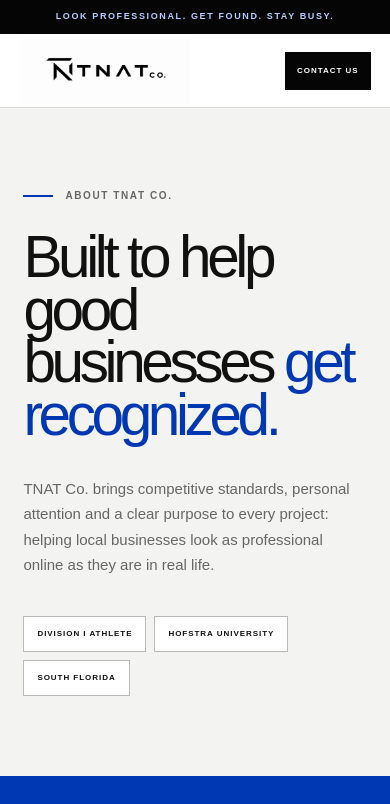
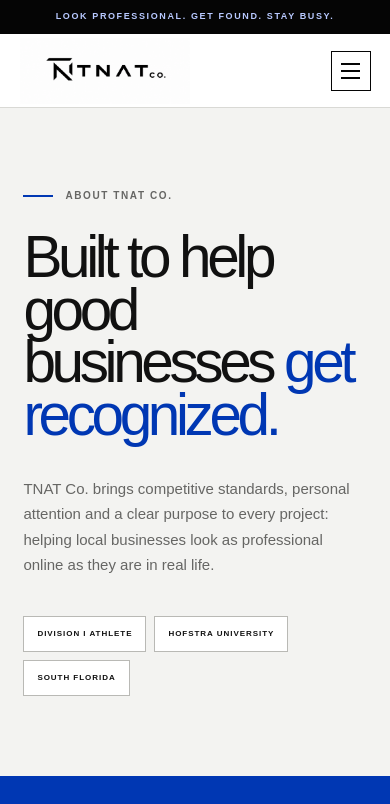
Before and after one commit to drinktnat/tnatco, a Next.js app: page /about in a window 390 px wide. Shown: the top 804 px of the page. Built offline with nearby package versions, Linux system fonts and the light colour scheme.

Commit message:
Add mobile navigation menu

```diff
--- a/app/about/page.tsx
+++ b/app/about/page.tsx
@@ -1,3 +1,5 @@
+import MobileNav from "../components/MobileNav";
+
 const inquiryHref =
   "/contact?service=Free%20homepage%20concept#request";
 
@@ -23,6 +25,7 @@ export default function AboutPage() {
           <a href="/contact">Contact</a>
         </nav>
         <a className="header-cta" href="/contact">Contact us</a>
+        <MobileNav />
       </header>
 
       <section className="about-hero">
--- /dev/null
+++ b/app/components/MobileNav.tsx
@@ -0,0 +1,71 @@
+"use client";
+
+import { useEffect, useState } from "react";
+
+const mobileLinks = [
+  ["Services", "/#services"],
+  ["Packages", "/#packages"],
+  ["Process", "/#process"],
+  ["Questions", "/#faq"],
+  ["About", "/about"],
+  ["Contact", "/contact"],
+];
+
+export default function MobileNav() {
+  const [open, setOpen] = useState(false);
+
+  useEffect(() => {
+    if (!open) return;
+
+    const closeOnEscape = (event: KeyboardEvent) => {
+      if (event.key === "Escape") setOpen(false);
+    };
+
+    document.addEventListener("keydown", closeOnEscape);
+    document.body.style.overflow = "hidden";
+
+    return () => {
+      document.removeEventListener("keydown", closeOnEscape);
+      document.body.style.overflow = "";
+    };
+  }, [open]);
+
+  return (
+    <div className={`mobile-nav${open ? " is-open" : ""}`}>
+      <button
+        className="mobile-menu-button"
+        type="button"
+        aria-label={open ? "Close navigation menu" : "Open navigation menu"}
+        aria-expanded={open}
+        aria-controls="mobile-navigation-panel"
+        onClick={() => setOpen((current) => !current)}
+      >
+        <span />
+        <span />
+        <span />
+      </button>
+
+      {open && (
+        <div className="mobile-menu-panel" id="mobile-navigation-panel">
+          <div className="mobile-menu-heading">
+            <span>TNAT CO. / MENU</span>
+            <strong>Where would you like to go?</strong>
+          </div>
+          <nav aria-label="Mobile navigation">
+            {mobileLinks.map(([label, href], index) => (
+              <a href={href} key={label} onClick={() => setOpen(false)}>
+                <span>{String(index + 1).padStart(2, "0")}</span>
+                <strong>{label}</strong>
+                <i aria-hidden="true">↗</i>
+              </a>
+            ))}
+          </nav>
+          <div className="mobile-menu-contact">
+            <a href="tel:+17724867605">Call or text: (772) 486-7605</a>
+            <a href="mailto:contact@tnatco.com">contact@tnatco.com</a>
+          </div>
+        </div>
+      )}
+    </div>
+  );
+}
--- a/app/contact/page.tsx
+++ b/app/contact/page.tsx
@@ -1,4 +1,5 @@
 import ServiceRequestForm from "./ServiceRequestForm";
+import MobileNav from "../components/MobileNav";
 
 const emailHref = "mailto:contact@tnatco.com";
 
@@ -24,6 +25,7 @@ export default function ContactPage() {
           <a href="/contact" aria-current="page">Contact</a>
         </nav>
         <a className="header-cta" href="tel:+17724867605">Call now</a>
+        <MobileNav />
       </header>
 
       <section className="contact-hero">
--- a/app/globals.css
+++ b/app/globals.css
@@ -30,6 +30,24 @@ nav a { padding: 12px 0 10px; border-bottom: 1px solid transparent; }
 nav a:hover { border-color: var(--black); }
 nav a[aria-current="page"] { border-color: var(--blue); }
 .header-cta { justify-self: end; min-height: 42px; padding: 0 18px; display: inline-flex; align-items: center; background: var(--black); color: white; font-size: 10px; font-weight: 800; text-transform: uppercase; letter-spacing: .12em; }
+.mobile-nav { display: none; justify-self: end; }
+.mobile-menu-button { width: 44px; height: 44px; padding: 0; position: relative; z-index: 62; display: flex; flex-direction: column; align-items: center; justify-content: center; gap: 5px; border: 1px solid var(--black); background: white; cursor: pointer; }
+.mobile-menu-button span { width: 19px; height: 2px; display: block; background: var(--black); transition: transform .2s ease, opacity .2s ease; }
+.mobile-nav.is-open .mobile-menu-button span:nth-child(1) { transform: translateY(7px) rotate(45deg); }
+.mobile-nav.is-open .mobile-menu-button span:nth-child(2) { opacity: 0; }
+.mobile-nav.is-open .mobile-menu-button span:nth-child(3) { transform: translateY(-7px) rotate(-45deg); }
+.mobile-menu-panel { position: fixed; z-index: 60; left: 0; right: 0; top: 118px; height: calc(100dvh - 118px); padding: 44px 6vw 34px; overflow-y: auto; background: white; border-top: 1px solid var(--line); }
+.mobile-menu-heading { padding-bottom: 28px; display: flex; flex-direction: column; gap: 10px; border-bottom: 1px solid var(--line); }
+.mobile-menu-heading span { color: var(--blue); font-size: 8px; font-weight: 800; letter-spacing: .16em; }
+.mobile-menu-heading strong { font-size: 20px; letter-spacing: -.03em; }
+.site-header .mobile-menu-panel nav { display: flex; flex-direction: column; align-items: stretch; gap: 0; }
+.site-header .mobile-menu-panel nav a { min-height: 76px; padding: 0; display: grid; grid-template-columns: 42px 1fr auto; align-items: center; gap: 15px; border-bottom: 1px solid var(--line); }
+.site-header .mobile-menu-panel nav a:hover { border-color: var(--blue); color: var(--blue); }
+.mobile-menu-panel nav a span { color: var(--blue); font-size: 8px; font-weight: 800; }
+.mobile-menu-panel nav a strong { font-size: 27px; letter-spacing: -.045em; text-transform: none; }
+.mobile-menu-panel nav a i { font-size: 20px; font-style: normal; font-weight: 400; }
+.mobile-menu-contact { padding-top: 28px; display: flex; flex-wrap: wrap; gap: 10px 24px; }
+.mobile-menu-contact a { color: var(--muted); font-size: 10px; font-weight: 800; letter-spacing: .08em; }
 
 .hero { min-height: 760px; display: grid; grid-template-columns: 1.05fr .95fr; border-bottom: 1px solid var(--line); overflow: hidden; }
 .hero-copy { padding: 105px max(6vw, calc((100vw - 1240px)/2)) 90px; padding-right: 7vw; display: flex; flex-direction: column; justify-content: center; }
@@ -413,8 +431,10 @@ details > p { margin: -5px 40px 30px 59px; color: var(--muted); font-size: 14px;
 }
 
 @media (max-width: 1050px) {
-  .site-header { grid-template-columns: 1fr auto; }
+  .site-header { grid-template-columns: 1fr auto auto; gap: 10px; }
   .site-header nav { display: none; }
+  .mobile-nav { display: block; }
+  .site-header .mobile-menu-panel nav { display: flex; }
   .hero { grid-template-columns: 1fr; }
   .hero-copy { min-height: 700px; padding-left: 7vw; }
   .hero-showcase { min-height: 680px; }
@@ -449,7 +469,11 @@ details > p { margin: -5px 40px 30px 59px; color: var(--muted); font-size: 14px;
   .site-header { grid-template-columns: minmax(165px, 1fr) auto; }
   .brand { width: 170px; height: 66px; }
   .brand img { width: 170px; }
-  .header-cta { min-height: 38px; padding: 0 12px; font-size: 8px; }
+  .header-cta { display: none; }
+  .mobile-menu-button { width: 40px; height: 40px; }
+  .mobile-menu-panel { top: 108px; height: calc(100dvh - 108px); padding: 32px 6vw 28px; }
+  .site-header .mobile-menu-panel nav a { min-height: 68px; }
+  .mobile-menu-panel nav a strong { font-size: 24px; }
   .hero-copy { min-height: 680px; padding: 80px 6vw 70px; }
   .hero h1 { font-size: clamp(54px, 16vw, 76px); }
   .hero-lede { font-size: 15px; }
--- a/app/page.tsx
+++ b/app/page.tsx
@@ -1,3 +1,5 @@
+import MobileNav from "./components/MobileNav";
+
 const services = [
   {
     number: "01",
@@ -112,6 +114,7 @@ export default function Home() {
           <a href="/contact">Contact</a>
         </nav>
         <a className="header-cta" href="/contact">Contact us</a>
+        <MobileNav />
       </header>
 
       <section className="hero">
--- a/app/privacy/page.tsx
+++ b/app/privacy/page.tsx
@@ -1,3 +1,5 @@
+import MobileNav from "../components/MobileNav";
+
 export default function PrivacyPage() {
   return (
     <main id="top" className="privacy-page">
@@ -20,6 +22,7 @@ export default function PrivacyPage() {
           <a href="/contact">Contact</a>
         </nav>
         <a className="header-cta" href="/contact">Contact us</a>
+        <MobileNav />
       </header>
 
       <section className="privacy-hero">
```
